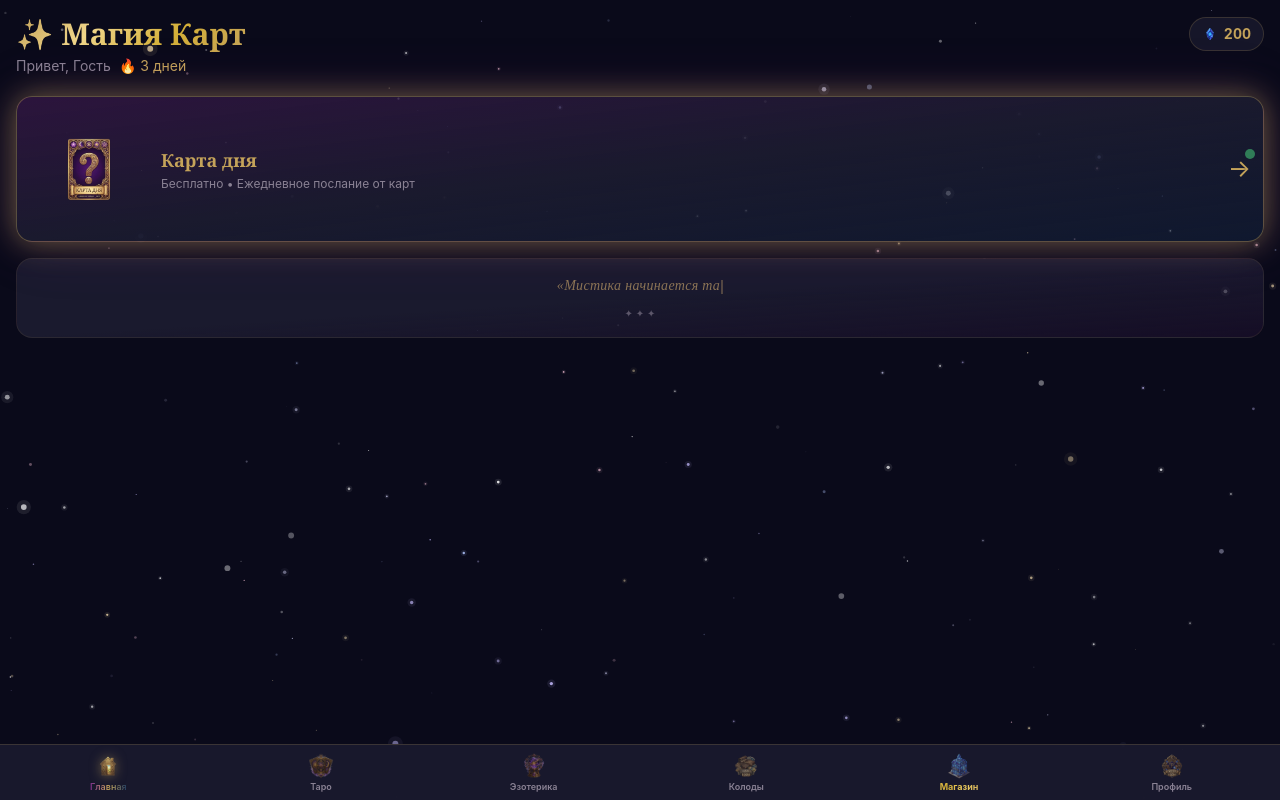
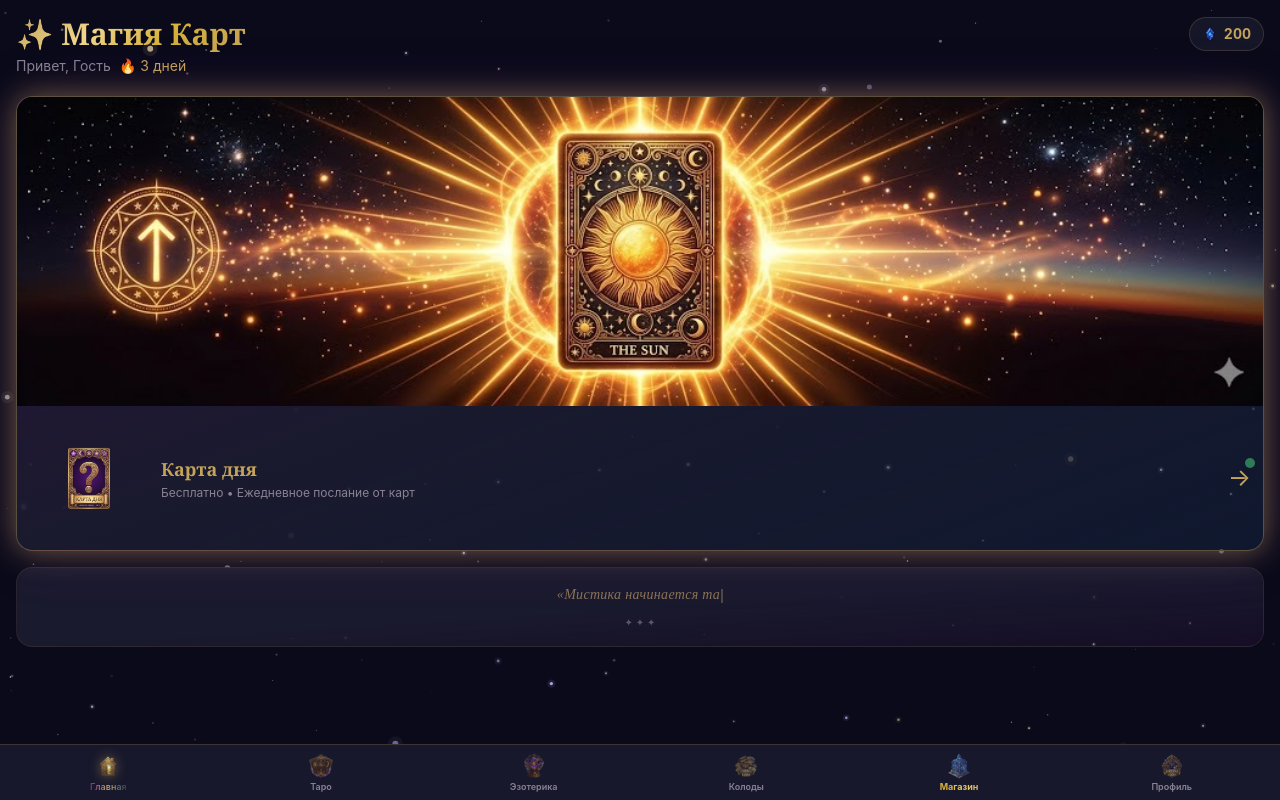
Before and after one commit to d1mambaway/tarot-ai-app, a Next.js app: page / in a window 1280 px wide. Built offline with nearby package versions, Linux system fonts and the light colour scheme.

Commit message:
feat: баннер Карта дня на главном экране (#23)

```diff
--- a/src/components/layout/HomeScreen.tsx
+++ b/src/components/layout/HomeScreen.tsx
@@ -288,9 +288,12 @@ export default function HomeScreen() {
         transition={{ delay: 0.1 }}
         onClick={handleCardOfDay}
         disabled={cotdLoading}
-        className="w-full mb-4 p-3 rounded-2xl bg-gradient-to-br from-mystic-purple/30 via-mystic-card to-mystic-blue/30 border border-mystic-accent/40 glow-strong text-left"
+        className="w-full mb-4 rounded-2xl overflow-hidden bg-gradient-to-br from-mystic-purple/30 via-mystic-card to-mystic-blue/30 border border-mystic-accent/40 glow-strong text-left"
       >
-        <div className="flex items-center gap-3">
+        {/* Banner header */}
+        <img src="/ui/card-of-day-header.webp" alt="" className="w-full h-auto block" />
+
+        <div className="p-3 flex items-center gap-3">
           <div className="w-[120px] h-[120px] relative flex-shrink-0 animate-float">
             {cotdDrawn && cotdReading?.cards?.[0]?.image ? (
               <Image src={cotdReading.cards[0].image} alt="Card of Day" fill className="object-contain rounded-lg" unoptimized />
```
